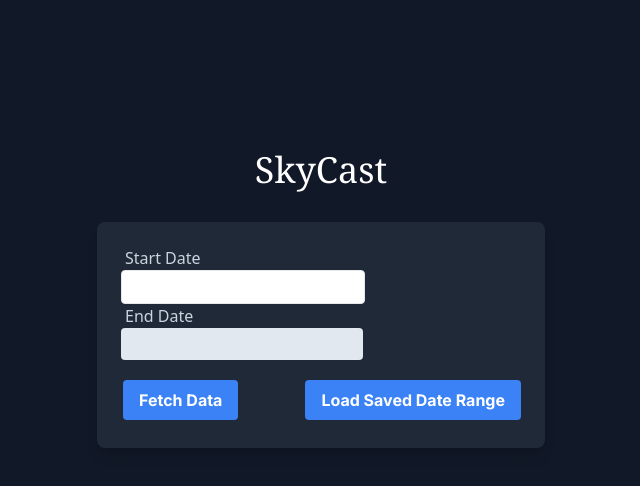
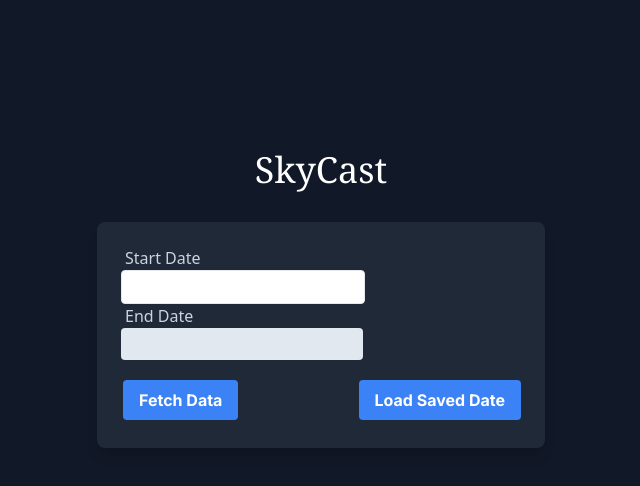
Before and after one commit to Callisto-Casale/TempApp, a Next.js app in the folder tempapp/: page / in a window 1280 px wide. Shown: the top 486 px of the page, without its empty margins (319-959 px from the left). Built offline with nearby package versions, Linux system fonts and the light colour scheme.

Commit message:
Removed extra READ.me

```diff
--- a/tempapp/app/page.tsx
+++ b/tempapp/app/page.tsx
@@ -122,7 +122,6 @@ export default function Home() {
             startDate={dateRange.startDate}
             endDate={dateRange.endDate}
             onChange={setDateRange}
-            className="w-full px-3 py-2 text-black placeholder-gray-500 border border-gray-600 rounded-md focus:outline-none focus:ring-2 focus:ring-green-500 focus:border-transparent"
           />
         </div>
         {/* Buttons for data fetching and loading saved date range */}
@@ -139,7 +138,7 @@ export default function Home() {
               });
             }
           }} className="bg-blue-500 hover:bg-blue-900 text-white font-bold py-2 px-4 rounded">
-            Load Saved Date Range
+            Load Saved Date
           </button>
         </div>
       </div>
```
Also changed, not shown: 1 other file (tests, documents, lock files or other folders).
